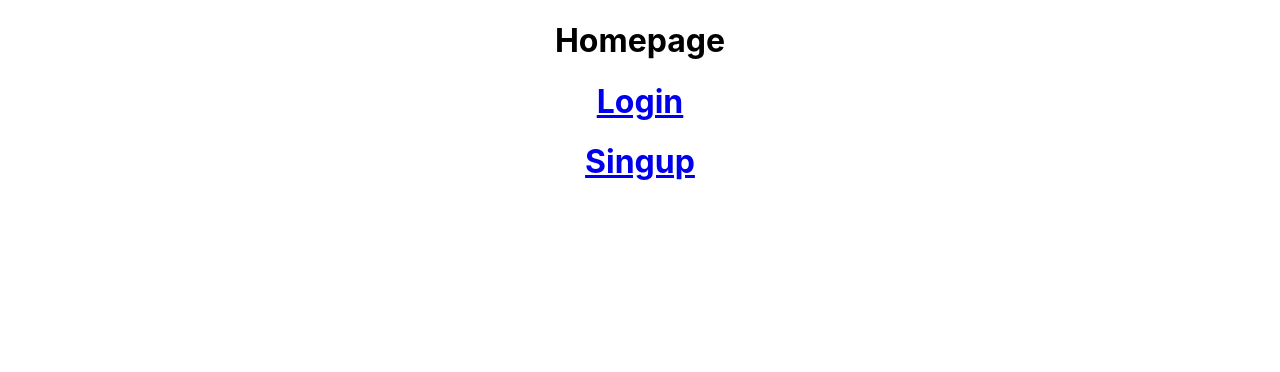
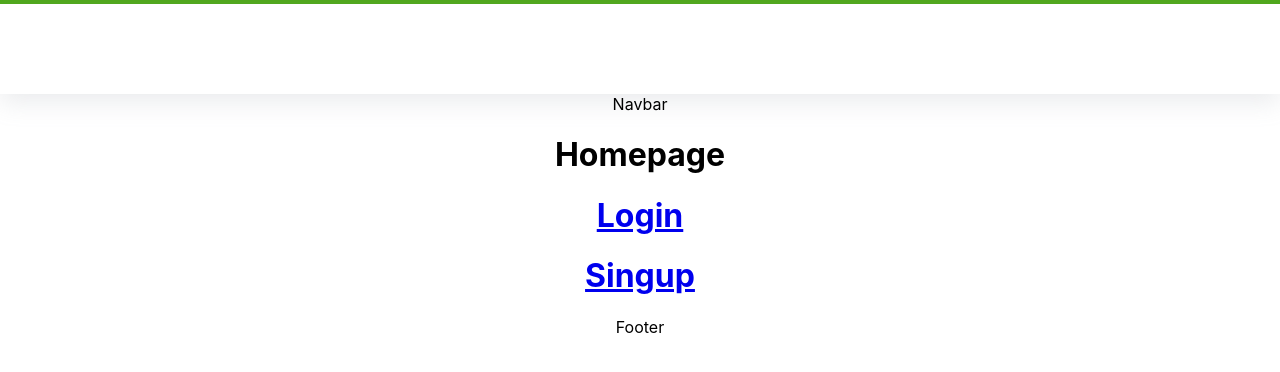
Before and after one commit to Yogendrakokate/obnoxious-fang-2536, a React (Create React App) app: page / in a window 1280 px wide. Shown: the top 372 px of the page. Built offline with nearby package versions, Linux system fonts and the light colour scheme.

Commit message:
day1Setup

```diff
--- a/src/App.js
+++ b/src/App.js
@@ -1,11 +1,14 @@
-import logo from './logo.svg';
-import './App.css';
-import MainRoutes from './Routes/MainRoutes';
+import Navbar from "./Pages/Navbar";
+import Footer from "./Pages/Footer";
+import "./App.css";
+import MainRoutes from "./Routes/MainRoutes";
 
 function App() {
   return (
     <div className="App">
-     <MainRoutes/>
+      <Navbar />
+      <MainRoutes />
+      <Footer />
     </div>
   );
 }
--- /dev/null
+++ b/src/Pages/Footer.jsx
@@ -0,0 +1,3 @@
+export default function Footer() {
+  return <div>Footer</div>;
+}
--- /dev/null
+++ b/src/Pages/Navbar.jsx
@@ -0,0 +1,20 @@
+import "../Styles/Navbar.css";
+export default function Navbar() {
+  return (
+    <div>
+      <div>
+        <div
+          style={{ width: "100%", height: "4px", backgroundColor: "#4ea819" }}
+        ></div>
+        <div
+          style={{
+            boxShadow: "rgba(149, 157, 165, 0.2) 0px 8px 24px",
+            width: "100%",
+            height: "90px",
+          }}
+        ></div>
+      </div>
+      Navbar
+    </div>
+  );
+}
--- /dev/null
+++ b/src/Styles/Navbar.css
@@ -0,0 +1,23 @@
+
+.a{
+    width: 150px;
+    height: 40px;
+    border: none;
+    transition: 1000ms;
+    font-size:  25px;
+}
+.b{
+    width: 100px;
+    height: 20px;
+    border: none;
+    transition: 1000ms;
+    font-size:  25px;
+}
+.c{
+    width: 100px;
+    height: 20px;
+    border: none;
+    transition: 1000ms;
+    font-size:  25px;
+
+}
```
